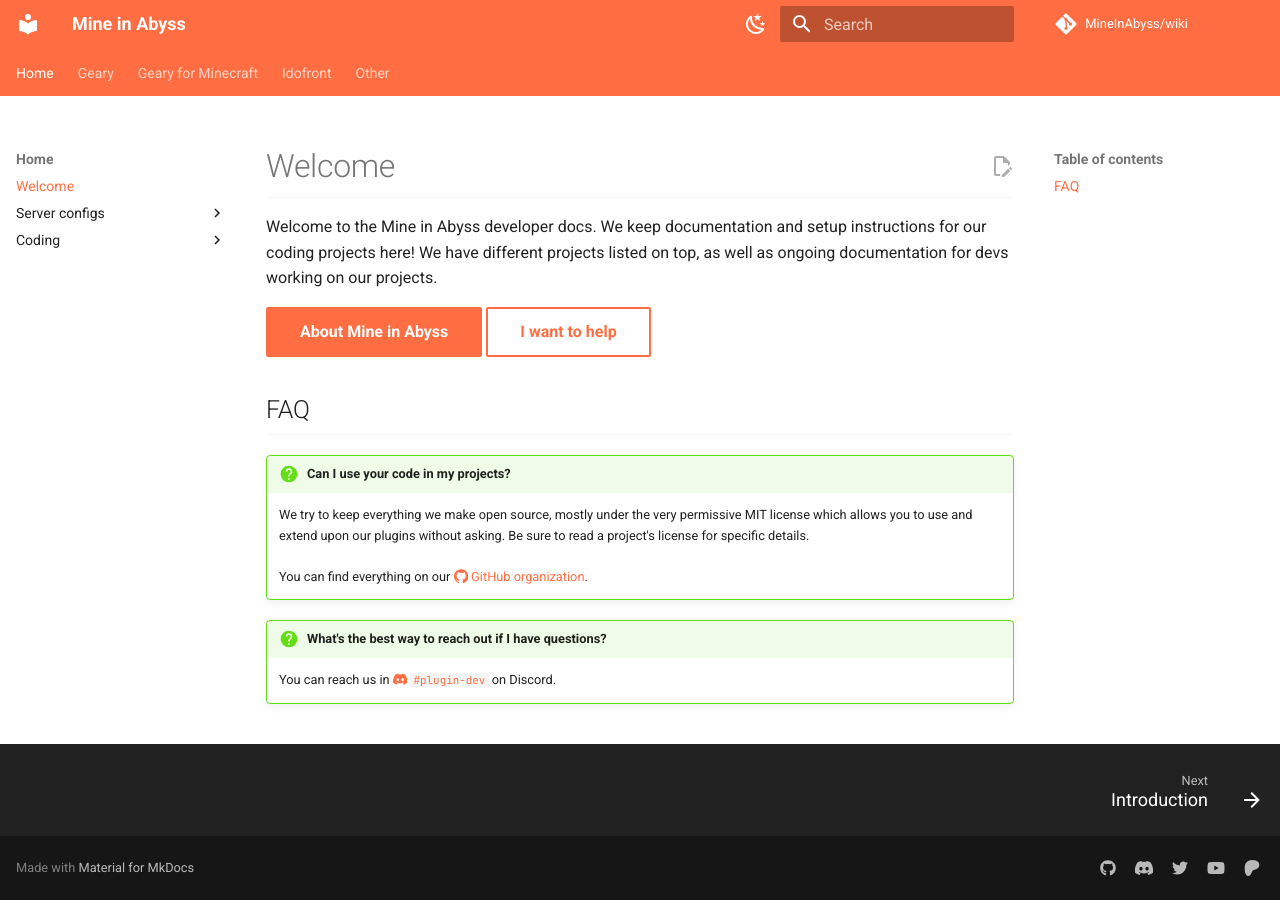
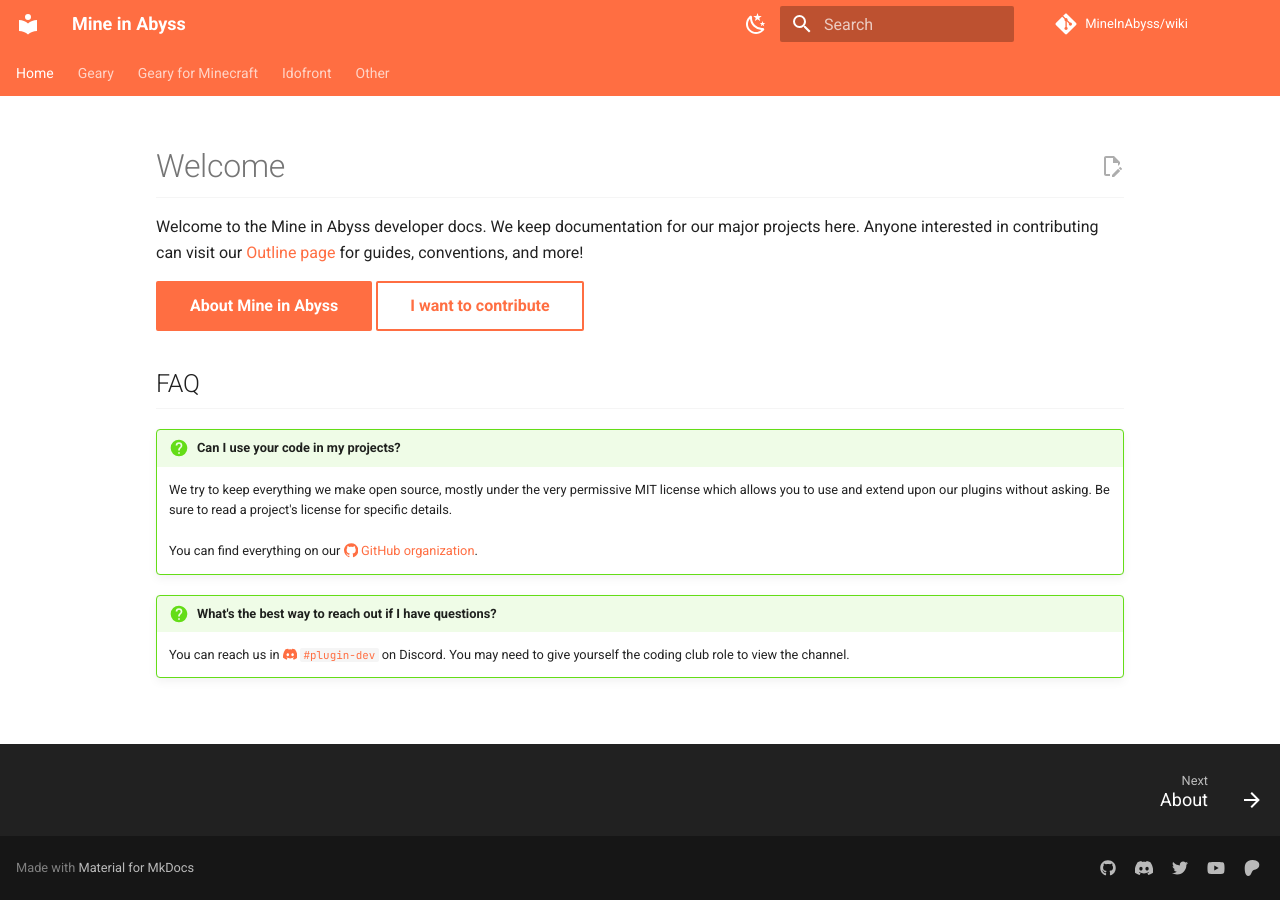
Before and after one commit to MineInAbyss/wiki, an MkDocs documentation site: the page built from docs/index.md, in a window 1280 px wide. Built offline with MkDocs 1.6.1 and Material for MkDocs 9.7.7, drawn with Linux system fonts in a browser that asks for light colours; comment, search, counter and statistics services are not loaded.

Commit message:
fix: Update homepage to link to our outline, fixing the contributing link refactor: Hide old contributing pages from homepage, move them to outline

```diff
--- a/docs/index.md
+++ b/docs/index.md
@@ -1,17 +1,25 @@
 ---
 hide:
-#- toc
-#- navigation
+- toc
+- navigation
 - title
 ---
 
+<style>
+.md-main {
+  margin:  auto;
+  max-width: 1000px;
+}
+</style>
+
 # Welcome
 
-Welcome to the Mine in Abyss developer docs. We keep documentation and setup instructions for our coding projects here!
-We have different projects listed on top, as well as ongoing documentation for devs working on our projects.
+
+Welcome to the Mine in Abyss developer docs. We keep documentation for our major projects here.
+Anyone interested in contributing can visit our [Outline page](https://outline.mineinabyss.com/s/coding/) for guides, conventions, and more!
 
 [About Mine in Abyss](https://mineinabyss.com){ .md-button .md-button--primary }
-[I want to help](contributing){ .md-button }
+[I want to contribute](https://outline.mineinabyss.com/s/coding/){ .md-button }
 
 ## FAQ
 
@@ -21,4 +29,4 @@
     You can find everything on our [:simple-github: GitHub organization](https://github.com/MineInAbyss).
 
 !!! question "What's the best way to reach out if I have questions?"
-    You can reach us in [:simple-discord: `#plugin-dev`](https://discord.gg/4rJTVu4EuQ) on Discord.
+    You can reach us in [:simple-discord: `#plugin-dev`](https://discord.gg/4rJTVu4EuQ) on Discord. You may need to give yourself the coding club role to view the channel.
--- a/mkdocs.yml
+++ b/mkdocs.yml
@@ -55,6 +55,7 @@
           class: mermaid
           format: !!python/name:pymdownx.superfences.fence_code_format
   - attr_list
+  - md_in_html
   - pymdownx.blocks.caption
 plugins:
   - literate-nav:
```
Also changed, not shown: docs/SUMMARY.md (+0 -2 lines).
